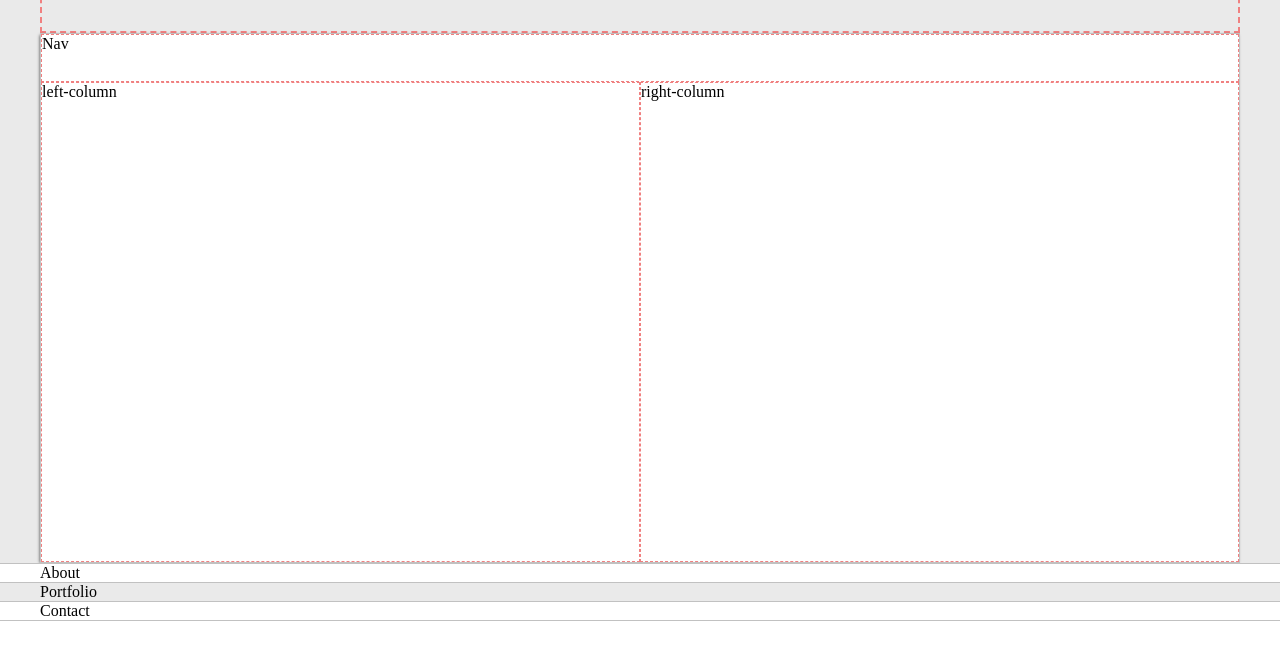
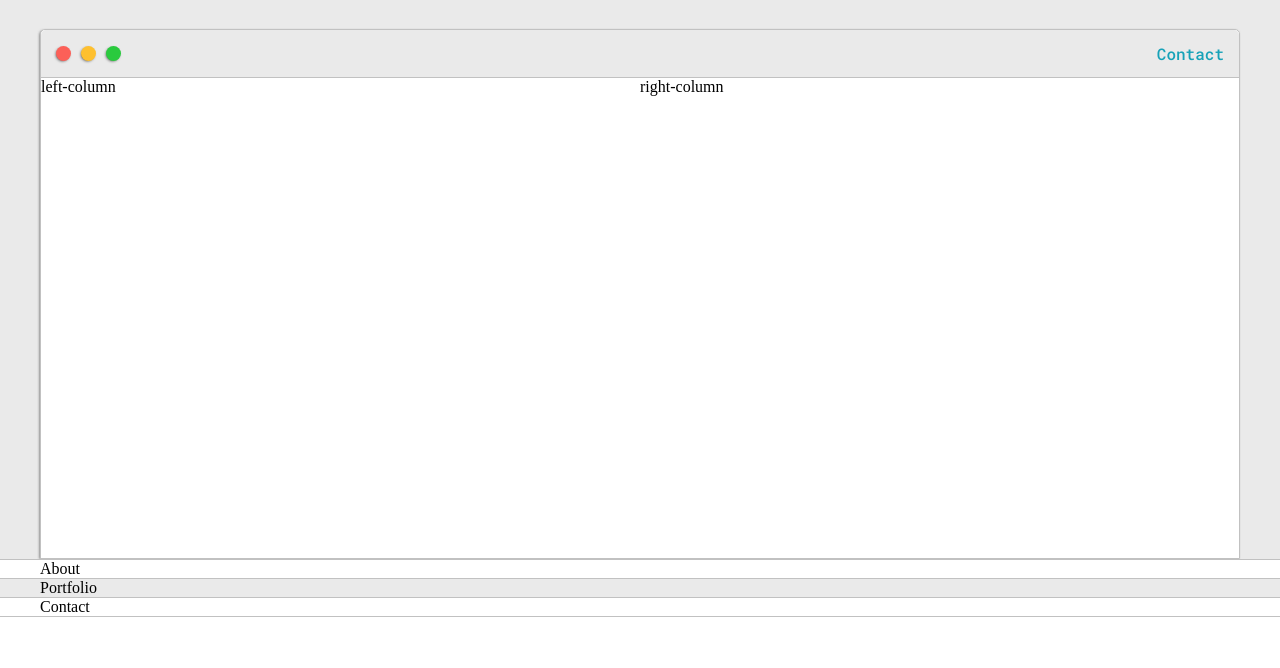
Before and after one commit to agurokeendavid/portfolio_website, a plain HTML site: page index.html in a window 1280 px wide. Shown: the part 132-800 px from the top of the page. Drawn offline with Linux system fonts and the light colour scheme.

Commit message:
done styling and implementing navigation bar.

```diff
--- a/default.css
+++ b/default.css
@@ -77,13 +77,13 @@ h6 {
     text-align: center;
     justify-content: center;
     align-content: center;
-    border: 2px dashed lightcoral;
     min-height: 10em;
 }
 
 .intro-wrapper {
     background-color: var(--secondaryColor);
     border: 1px solid var(--borderColor);
+    border-radius: 5px 5px 0 0;
     box-shadow: -1px 1px 3px -1px rgba(0, 0, 0, 0.75);
     display: grid;
     grid-template-columns: 1fr 1fr;
@@ -95,18 +95,57 @@ h6 {
 }
 
 .nav-wrapper {
+    border-radius: 5px 5px 0 0;
     grid-area: nav-wrapper;
-    border: 1px dashed lightcoral;
+    border-bottom: 1px solid var(--borderColor);
+    display: flex;
+    justify-content: space-between;
+    align-items: center;
+    background-color: var(--mainColor);
+}
+
+#navigation {
+    margin: 0;
+    padding: 10px;
+}
+
+#navigation li {
+    display: inline-block;
+    margin-right: 5px;
+    margin-left: 5px;
+}
+.dots-wrapper {
+    display: flex;
+    padding: 10px;
+}
+
+#dot-1 {
+    background-color: #FC6058;
+}
+
+#dot-2 {
+    background-color: #FEC02F;
+}
+
+#dot-3 {
+    background-color: #2ACA3E;
+}
+
+.browser-dot {
+    background-color: black;
+    height: 15px;
+    width: 15px;
+    border-radius: 50%;
+    margin: 5px;
+    box-shadow: -1px 1px 3px -1px rgba(0, 0, 0, 0.75);
 }
 
 .left-column {
     grid-area: left-column;
-    border: 1px dashed lightcoral;
 }
 
 .right-column {
     grid-area: right-column;
-    border: 1px dashed lightcoral;
 }
 
 @media screen and (max-width: 1200px) {
--- a/index.html
+++ b/index.html
@@ -22,7 +22,15 @@
 
             <div class="intro-wrapper">
                 <div class="nav-wrapper">
-                    Nav
+                    <div class="dots-wrapper">
+                        <div id="dot-1" class="browser-dot"></div>
+                        <div id="dot-2" class="browser-dot"></div>
+                        <div id="dot-3" class="browser-dot"></div>
+                    </div>
+
+                    <ul id="navigation">
+                        <li><a href="#">Contact</a></li>
+                    </ul>
                 </div>
 
                 <div class="left-column">
```
